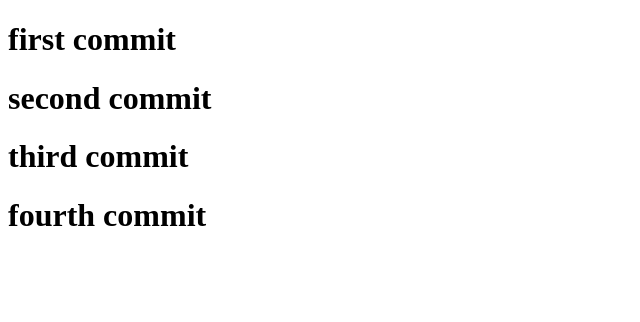
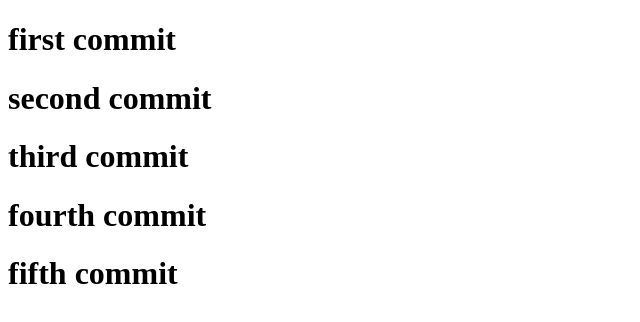
Before and after one commit to Alainrs9/alainrodelo_miercoles_nochhe_2024, a plain HTML site: page index.html in a window 1280 px wide. Shown: the whole page, without its empty margins (0-640 px from the left). Drawn offline with Linux system fonts and the light colour scheme.

Commit message:
sixth commit

```diff
--- a/index.html
+++ b/index.html
@@ -10,5 +10,6 @@
     <h1>second commit</h1>
     <h1>third commit</h1>
     <h1>fourth commit</h1>
+    <h1>fifth commit</h1>
 </body>
 </html>
```
